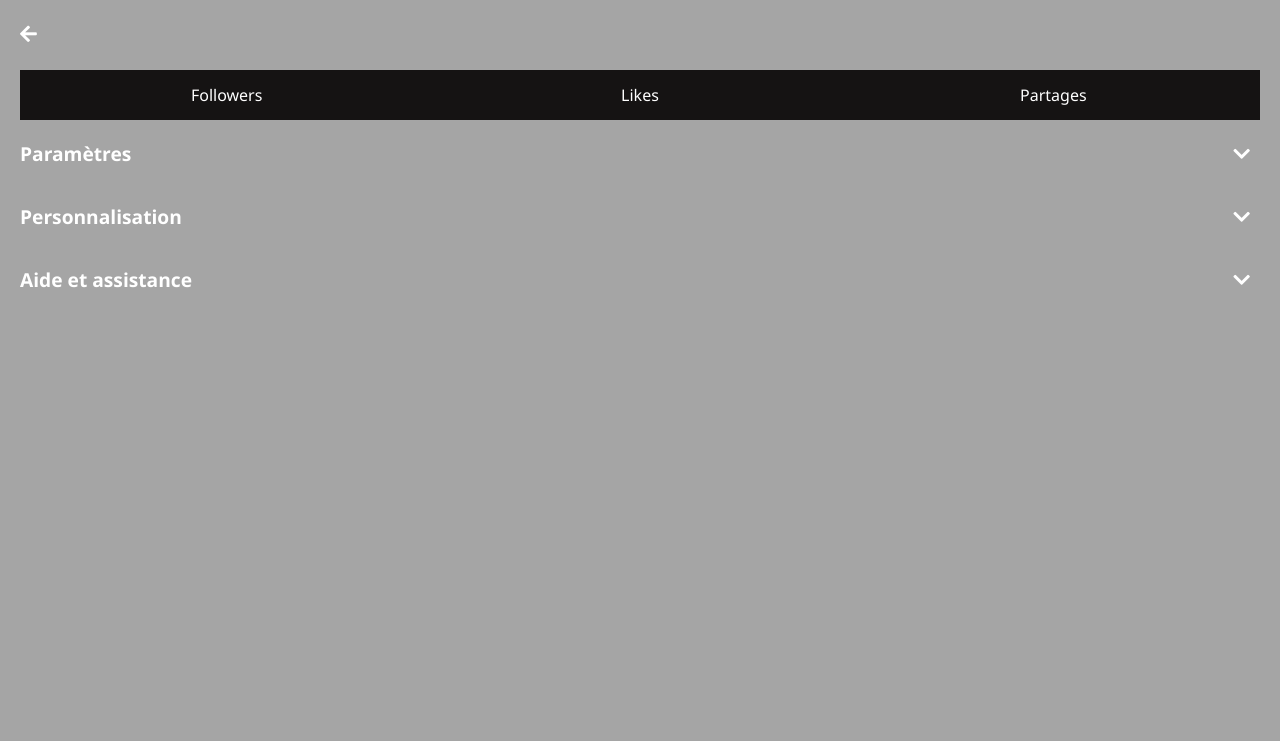
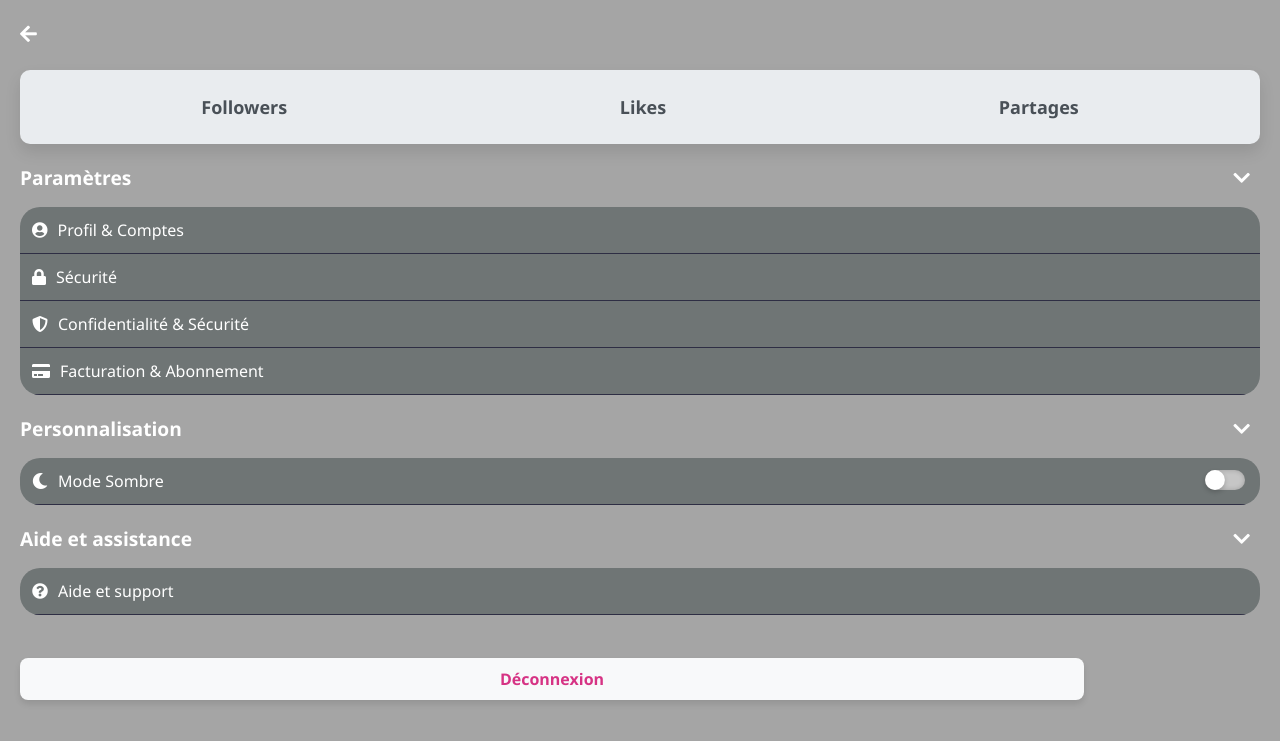
Before and after one commit to Alidouwarma09/Django_Chat_project, a Django app: page /Utilisateur/parametre/ in a window 1280 px wide. Shown: the top 741 px of the page. Run offline with Django 5.2, Linux system fonts and the light colour scheme.

Commit message:
commit 38

```diff
--- a/Model/models.py
+++ b/Model/models.py
@@ -69,7 +69,7 @@ class Message(models.Model):
     recoi = models.ForeignKey(Utilisateur, on_delete=models.CASCADE, related_name='recoi')
     contenu_message = models.TextField(blank=True, null=True)
     timestamp = models.DateTimeField(auto_now_add=True)
-    lu = models.BooleanField(default=False)
+    vu = models.BooleanField(default=False)
     audio = models.FileField(upload_to='audio/', blank=True, null=True)
     images = models.FileField(upload_to='messages/images/', blank=True, null=True)
 
--- a/Utilisateur/templates/parametre.html
+++ b/Utilisateur/templates/parametre.html
@@ -109,18 +109,50 @@
         transform: translateY(-50%) rotate(180deg);
     }
         .hauteur {
+            background-color: #e9ecef;
+            border-radius: 10px;
+            padding: 15px;
             display: flex;
             justify-content: space-around;
             align-items: center;
-            height: 50px; /* Hauteur de la div */
-            background-color: #151313; /* Couleur de fond */
+            box-shadow: 0px 8px 16px 0px rgba(0,0,0,0.1);
+            margin-bottom: 20px;
             margin-top: 50px;
         }
 
         .hauteur-item {
-            flex: 1;
+            color: #495057;
+            font-size: 18px;
+            font-weight: bold;
+            padding: 10px;
             text-align: center;
+            flex-grow: 1;
         }
+
+        .cardreDeconnexion {
+            margin-top: 20px;
+            text-align: center;
+            padding: 10px 20px;
+            background-color: #f8f9fa;
+            border-radius: 8px;
+            box-shadow: 0 4px 6px rgba(0,0,0,0.1);
+            bottom: 100px;
+            position: absolute;
+            width: 80%;
+        }
+
+        .cardreDeconnexion a {
+            color: #d63384;
+            font-weight: bold;
+            text-decoration: none;
+            font-size: 16px;
+        }
+
+        .cardreDeconnexion a:hover {
+            color: #721c24;
+            text-decoration: underline;
+        }
+
     </style>
 </head>
 <body data-theme-sombre="{% if request.user.theme_sombre %}true{% else %}false{% endif %}">
@@ -132,7 +164,7 @@
         <div class="hauteur-item">Partages</div>
     </div>
     <h1 class="settings-header">Paramètres <i class="fas fa-chevron-down"></i></h1>
-    <ul class="settings-menu">
+    <ul class="settings-menu show">
         <li><span class="icon"><i class="fas fa-user-circle"></i></span>Profil & Comptes</li>
         <li><span class="icon"><i class="fas fa-lock"></i></span>Sécurité</li>
         <li><span class="icon"><i class="fas fa-shield-alt"></i></span>Confidentialité & Sécurité</li>
@@ -140,7 +172,7 @@
     </ul>
 
     <h1 class="settings-header">Personnalisation <i class="fas fa-chevron-down"></i></h1>
-    <ul class="settings-menu">
+    <ul class="settings-menu show">
         <li><span class="icon"><i class="fas fa-moon"></i></span>Mode Sombre
             <label class="toggle">
                 <form method="post">
@@ -152,9 +184,16 @@
     </ul>
 
     <h1 class="settings-header">Aide et assistance <i class="fas fa-chevron-down"></i></h1>
-    <ul class="settings-menu">
+    <ul class="settings-menu show">
         <li><span class="icon"><i class="fas fa-question-circle"></i></span>Aide et support</li>
     </ul>
+
+</div>
+<div class="cardreDeconnexion">
+    <a href="#" onclick="deconnexion();">
+        <i class="fa-solid fa-arrow-right-from-bracket"></i>
+        Déconnexion
+    </a>
 </div>
 </body>
 <script src="https://code.jquery.com/jquery-3.6.0.min.js"></script>
@@ -198,6 +237,5 @@
             header.querySelector('.fa-chevron-down').classList.toggle('rotation');
         });
     });
-
 </script>
 </html>
--- a/Utilisateur/views.py
+++ b/Utilisateur/views.py
@@ -79,7 +79,13 @@ def acceuil(request):
 def accueil_utilisateur(request):
     connecte_id = request.user.id
     utilisateurs = Utilisateur.objects.exclude(id=connecte_id)
+
+    for utilisateur in utilisateurs:
+        print(utilisateur)
+        nombre_messages_non_lus = Message.objects.filter(recoi=request.user, envoi=utilisateur, vu=False).count()
+
     context = {
+        'nombre_messages_non_lus': nombre_messages_non_lus,
         'utilisateurs': utilisateurs,
     }
     return render(request, 'accueil_utilisateur.html', context)
@@ -216,19 +222,15 @@ def liker_publication(request):
         except Exception as e:
             return JsonResponse({'error': str(e)}, status=500)
     else:
-        # Si la méthode n'est pas POST, renvoyer une erreur
         return JsonResponse({'error': 'Méthode non autorisée'}, status=405)
 
 
 @login_required(login_url='Utilisateur:Connexion_utlisateur')
 def commenter_publication(request):
     if request.method == 'POST':
-        print('Données POST reçues:', request.POST)
         data = json.loads(request.body)
         publication_id = data.get('publication_id')
         texte = data.get('texte')
-        print('Publication ID:', publication_id)
-        print('Texte:', texte)
         if publication_id is None or texte is None:
             return JsonResponse({'error': 'Données POST manquantes'}, status=400)
         try:
```
Also changed, not shown: Utilisateur/static/accueil_utilisateur/css/styles.css (+7 -34 lines), Utilisateur/templates/accueil_utilisateur.html (+73 -19 lines), Model/migrations/0003_rename_lu_message_vu.py (added).
